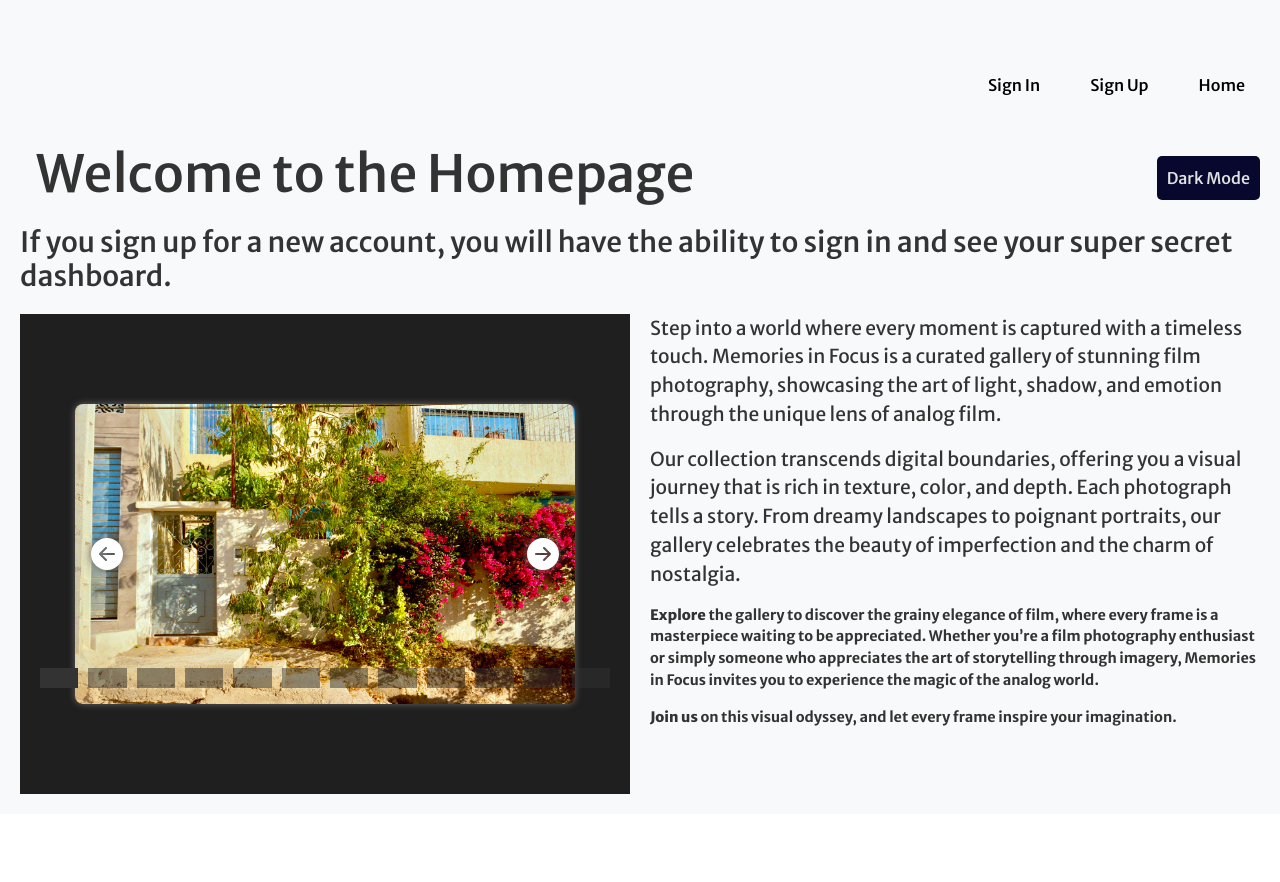
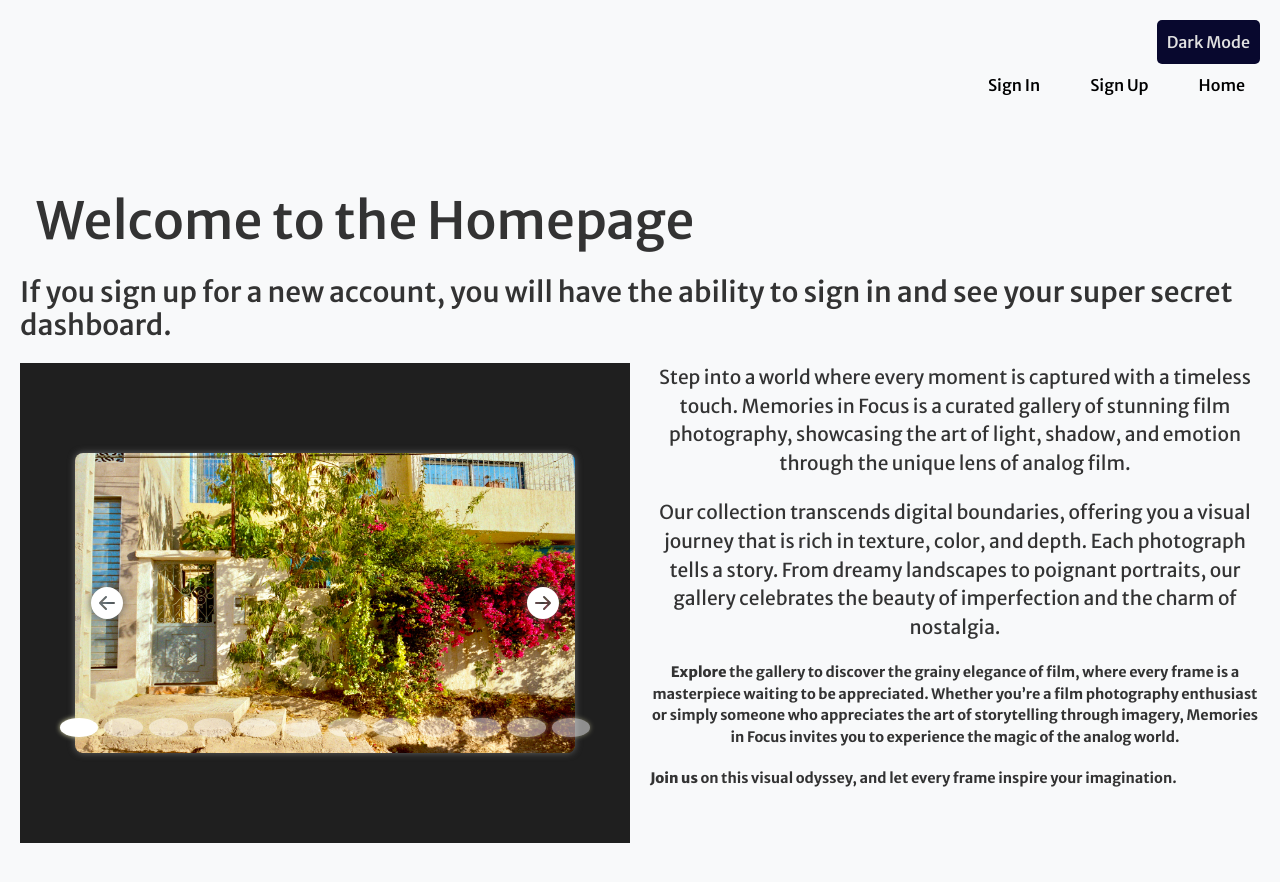
Before and after one commit to nHenryp/memories-in-focus-front-end, a React (Vite) app in the folder memories-in-focus-front-end/: page / in a window 1280 px wide. Shown: the top 882 px of the page. Before the commit the page ends 814 px from the top, so only its background shows below. Built offline with nearby package versions, Linux system fonts and the light colour scheme; no server answers.

Commit message:
css for homepage and dashboard

```diff
--- a/memories-in-focus-front-end/src/App.jsx
+++ b/memories-in-focus-front-end/src/App.jsx
@@ -13,7 +13,7 @@
 import CommentForm from './components/CommentForm/CommentForm'
 
 
-export const AuthedUserContext = createContext(null)
+export const AuthedUserContext = createContext()
 
 const App = () => {
   const [user, setUser] = useState(authService.getUser());
--- a/memories-in-focus-front-end/src/components/Carousel/carousel.css
+++ b/memories-in-focus-front-end/src/components/Carousel/carousel.css
@@ -7,8 +7,6 @@
     height: 300px;
     margin: auto;
 }
-
-
 
 
 .slide {
@@ -52,7 +50,6 @@
     background-color: white;
     height: 0.5rem;
     width: 0.5rem;
-    border-radius: 100%;
     border: none;
     outline: none;
     box-shadow: 0px 0px 5px #555;
@@ -69,7 +66,7 @@
     background-color: white;
     height: 0.5rem;
     width: 0.5rem;
-    border-radius: 100%;
+    /* border-radius: 100%; */
     border: none;
     outline: none;
     box-shadow: 0px 0px 5px rgb(229, 228, 179);
--- /dev/null
+++ b/memories-in-focus-front-end/src/components/Dashboard/Dashboard.css
@@ -0,0 +1,197 @@
+/* Importing the same font family */
+@import url('https://fonts.googleapis.com/css2?family=Merriweather+Sans:ital,wght@0,300..800;1,300..800&display=swap');
+
+/* Body Styling */
+body {
+  font-family: 'Merriweather Sans', sans-serif;
+  margin: 0;
+  padding: 0;
+  box-sizing: border-box;
+  color: #121212;
+  background-color: #ffffff;
+}
+
+/* Dark Mode Styles */
+body.dark-mode {
+  background-color: hsl(235, 51%, 29%);
+  color: #e0e0e0;
+}
+
+/* Light Mode (default) */
+body {
+  background-color: #ffffff;
+  color: #121212;
+}
+
+/* Dark Mode */
+body.dark-mode {
+  background-color: hsl(235, 51%, 29%);
+  color: #e0e0e0;
+}
+
+
+.theme-toggle-button {
+  position: absolute; /* Position it absolutely within the body */
+  top: 20px; /* Distance from the top */
+  right: 20px; /* Distance from the right */
+  padding: 10px;
+  border: none;
+  cursor: pointer;
+  background-color: #08082e;
+  color: #e0e0e0;
+  border-radius: 5px;
+}
+
+
+
+.theme-toggle-button:hover {
+  background-color: #0056b3;
+}
+
+
+
+
+
+
+
+main {
+  display: flex;
+  flex-direction: column;
+  align-items: center; /* Center items horizontally */
+  justify-content: center; /* Center items vertically */
+  min-height: 100vh; /* Ensure it takes up the full viewport height */
+  padding: 20px;
+}
+
+/* Heading Styling */
+h1 {
+  font-size: 2em;
+  margin-bottom: 10px;
+  color: inherit;
+}
+
+/* Paragraph Styling */
+p {
+  font-size: 1em;
+  margin-bottom: 20px;
+  text-align: center;
+  color: inherit;
+}
+.carousel {
+  position: relative;
+  display: flex;
+  justify-content: center;
+  align-items: center;
+  width: 500px;
+  height: 300px;
+  margin: auto;
+}
+
+
+.slide {
+  border-radius: 0.5rem;
+  box-shadow: 0px 0px 7px #666;
+  width: 100%;
+  height: 100%;
+}
+
+.slide-hidden {
+  display: none;
+}
+
+.arrow {
+  position: absolute;
+  width: 2rem;
+  height: 2rem;
+  color: white;
+  filter: drop-shadow(0px 0px 5px #555)
+}
+
+.arrow:hover {
+  cursor: pointer;
+}
+
+.arrow-left {
+  left: 1rem;
+}
+
+.arrow-right {
+  right: 1rem
+}
+
+.indicators {
+  display: flex;
+  position: absolute;
+  bottom: 1rem;
+}
+
+.indicator {
+  background-color: white;
+  height: 0.5rem;
+  width: 0.5rem;
+  border-radius: 100%;
+  border: none;
+  outline: none;
+  box-shadow: 0px 0px 5px #555;
+  margin: 0 0.2rem;
+  cursor: pointer;
+}
+
+
+.indicator-inactive {
+  background-color: rgb(229, 228, 179);
+}
+
+button.indicator {
+  background-color: white;
+  height: 0.5rem;
+  width: 0.5rem;
+  border-radius: 100%;
+  border: none;
+  outline: none;
+  box-shadow: 0px 0px 5px rgb(229, 228, 179);
+  margin: 0 0.2rem;
+  cursor: pointer;
+}
+
+/* Content Wrapper to align carousel and description side by side */
+.content-wrapper {
+  display: flex;
+  width: 100%;
+  align-items: flex-start;
+}
+
+.carousel-container {
+  flex: 1;
+  max-width: 60%;
+  height: 60vh;
+  display: flex;
+  align-items: center; /* Vertically center items within the container */
+  justify-content: center; /* Horizontally center items within the container */
+  overflow: hidden;
+  position: relative;
+  background-color: #1f1f1f;
+  margin: auto; /* Center the container horizontally within its parent */
+}
+
+/* Carousel Image Styling */
+.carousel-image {
+  width: 100%;
+  height: 100%;
+  object-fit: cover;
+}
+
+
+
+
+
+
+
+
+
+/* Responsive Design */
+@media (max-width: 768px) {
+  .carousel-container {
+    height: 40vh; /* Adjusted height for smaller screens */
+  }
+}
--- a/memories-in-focus-front-end/src/components/Dashboard/Dashboard.jsx
+++ b/memories-in-focus-front-end/src/components/Dashboard/Dashboard.jsx
@@ -1,18 +1,62 @@
-import { useContext } from 'react'
-import { AuthedUserContext } from '../../App'
+import { useContext, useState, useEffect } from 'react';
+import { AuthedUserContext } from '../../App';
+import Carousel from "../Carousel/carousel.jsx";
+import './Dashboard.css';
+
+const Dashboard = () => {
+    const user  = useContext(AuthedUserContext);
+    const [isDarkMode, setIsDarkMode] = useState(false);
+
+    // Toggle theme function
+    const toggleTheme = () => {
+        setIsDarkMode(!isDarkMode);
+    };
+
+    // Apply dark mode class to body
+    useEffect(() => {
+        document.body.classList.toggle('dark-mode', isDarkMode);
+    }, [isDarkMode]);
 
 
-const Dashboard = () => {
 
-  const user = useContext(AuthedUserContext)
+
+
+
+    const imageData = [
+        { src: "/m14.jpg", alt: "morocco" },
+        { src: "/m13.jpg", alt: "morocco" },
+        { src: "/m15.jpg", alt: "morocco" },
+        { src: "/m16.jpg", alt: "morocco" },
+        { src: "/m17.jpg", alt: "morocco" },
+        { src: "/m18.jpg", alt: "morocco" },
+        { src: "/m1.jpg", alt: "morocco" },
+        { src: "/m2.jpg", alt: "morocco" },
+        { src: "/m3.jpg", alt: "morocco" },
+        { src: "/m4.jpg", alt: "morocco" },
+        { src: "/m5.jpg", alt: "morocco" },
+        { src: "/m6.jpg", alt: "morocco" },
+    ];
 
     return (
         <main>
-        <h1>Welcome, {user.username}</h1>
+            <div className="header-container">
+           <h1>Welcome, {user.username}, to your film photo dashboard</h1>
+           <button onClick={toggleTheme} className="theme-toggle-button">
+                        {isDarkMode ? 'Light Mode' : 'Dark Mode'}
+                    </button>
+                    </div>
             <p>
-          This is the dashboard page where you, and only you, can see a dashboard
-          of all of your things.
+            Here, every snapshot is a doorway to cherished moments and timeless memories. Dive into a visual journey where each photo tells a story, and every image adds to the rich tapestry of your personal history.
+
+We invite you to become a part of this vibrant gallery by adding your own photos. Whether they capture a fleeting moment of joy, a special occasion, or simply the beauty of everyday life, your images will help build a unique collection of treasured memories.
+
+Upload your photos, and let’s create a beautiful mosaic of experiences together. Celebrate your past, preserve your present, and share your stories with those who matter most. Your memories are waiting to shine—add them now and keep the magic alive!
             </p>
+            <div className="content-wrapper">
+                <div className="carousel-container">
+                    <Carousel data={imageData} />
+                </div>
+            </div>
         </main>
     );
 };
--- a/memories-in-focus-front-end/src/components/HomePage/HomePage.css
+++ b/memories-in-focus-front-end/src/components/HomePage/HomePage.css
@@ -51,7 +51,7 @@
   align-items: center;
   overflow: hidden;
   position: relative;
-  background-color: #1f1f1f;
+  background-color: #79c0dc;
 }
 
 /* Carousel Image Styling */
@@ -89,8 +89,8 @@
   background-color: #333;
   height: 4px;
   width: 30px;
-  border-radius: 0;
   border: none;
+border-radius: inherit;
   margin: 0 5px;
   outline: none;
   box-shadow: none;
@@ -135,9 +135,64 @@
       margin-left: 0;
       margin-top: 20px;
 
+  }
   .carousel-container {
       max-width: 100%;
       height: 40vh;
   }
+
+}nav.navbar-custom {
+  background-color: rgb(255, 255, 255);
+  box-shadow: 3px 3px 5px rgba(0, 0, 0, 0.3);
+  position: fixed;
+  top: 0;
+  width: 100%;
+  z-index: 1000;
 }
+
+
+
+nav ul {
+  margin: 0;
+  padding: 0;
+  list-style: none;
+  display: flex;
+  justify-content: flex-end;
+  align-items: center;
+  height: 50px;
 }
+
+nav li {
+  margin-right: 20px;
+}
+
+nav a {
+  text-decoration: none;
+  color: black;
+  padding: 0 15px;
+  display: flex;
+  align-items: center;
+  height: 100%;
+  transition: background-color 0.3s ease;
+}
+
+nav a:hover {
+  background-color: #f0f0f0;
+  color: #000;
+}
+
+@media (max-width: 768px) {
+  nav ul {
+      flex-direction: column;
+      align-items: flex-start;
+  }
+
+  nav li {
+      margin-right: 0;
+      margin-bottom: 10px;
+  }
+
+  nav a {
+      padding: 10px;
+  }
+}
```
Lines whose indentation alone changed are shown as unchanged.
